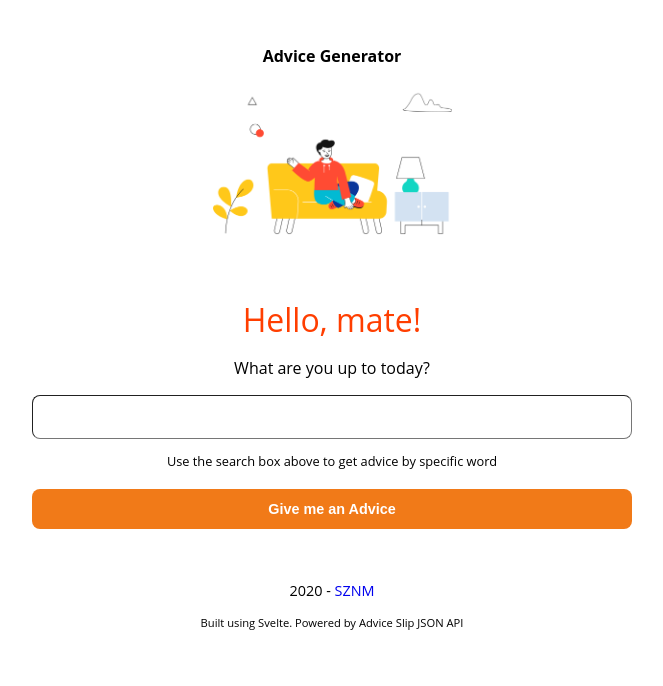
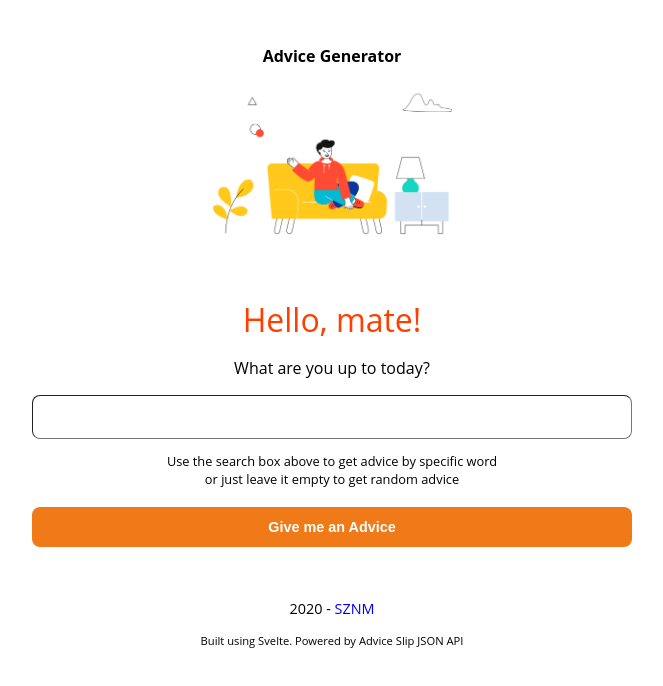
Before and after one commit to sozonome/advice-generator-svelte, a Svelte app: page / in a window 1280 px wide. Shown: the top 686 px of the page, without its empty margins (308-971 px from the left). Built offline with nearby package versions, Linux system fonts and the light colour scheme.

Commit message:
📖Add some instruction text

```diff
--- a/src/App.svelte
+++ b/src/App.svelte
@@ -15,8 +15,8 @@
     if (searchInput !== null && searchInput !== "") {
       search = true;
       fetch(`https://api.adviceslip.com/advice/search/${searchInput}`)
-        .then((result) => result.json())
-        .then((data) => {
+        .then(result => result.json())
+        .then(data => {
           if (data.slips) {
             randomAdvice = data.slips;
             show = true;
@@ -30,8 +30,8 @@
     } else {
       search = false;
       fetch(`https://api.adviceslip.com/advice`)
-        .then((result) => result.json())
-        .then((data) => {
+        .then(result => result.json())
+        .then(data => {
           randomAdvice = data.slip.advice;
           show = true;
         });
@@ -127,13 +127,10 @@
       <p>What are you up to today?</p>
     </section>
     <section id="mainSearch">
-      <input
-        id="searchInput"
-        bind:value={searchInput}
-        type="text"
-      />
+      <input id="searchInput" bind:value={searchInput} type="text" />
       <p style="font-size:0.8rem">
-        Use the search box above to get advice by specific word
+        Use the search box above to get advice by specific word <br>
+        or just leave it empty to get random advice
       </p>
       <button class="requestButton" on:click={() => fetchRandomAdvice()}>
         Give me an Advice
```
